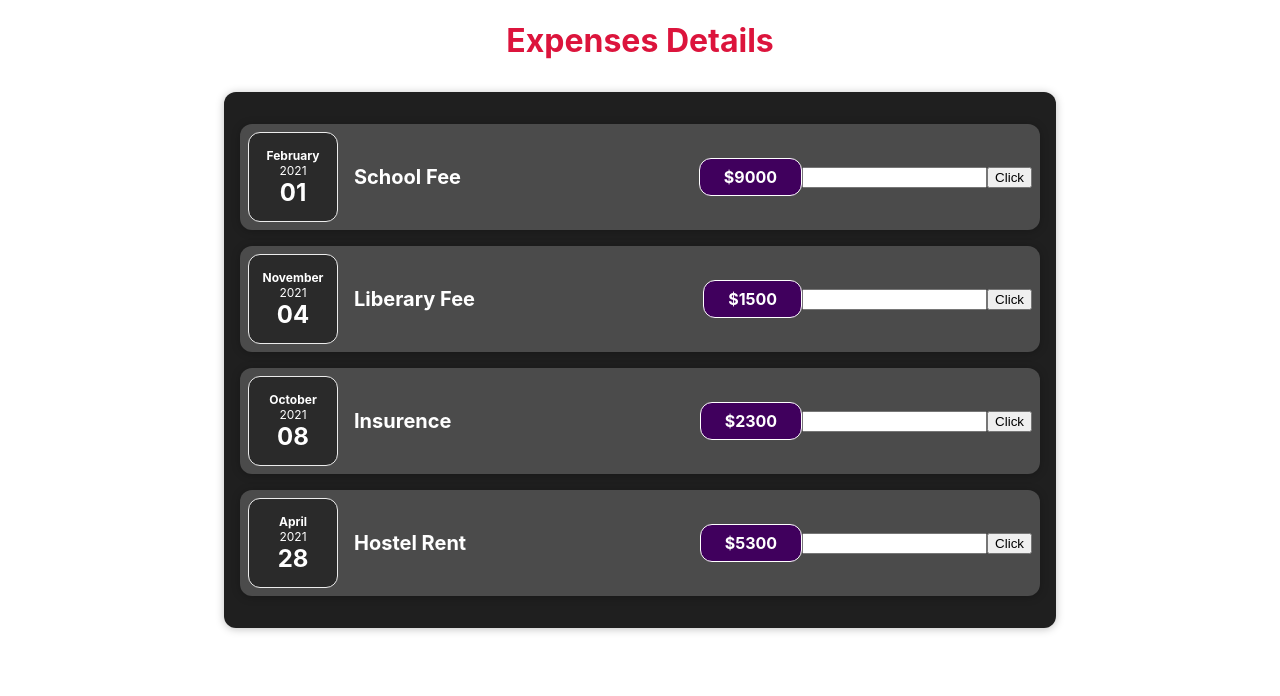
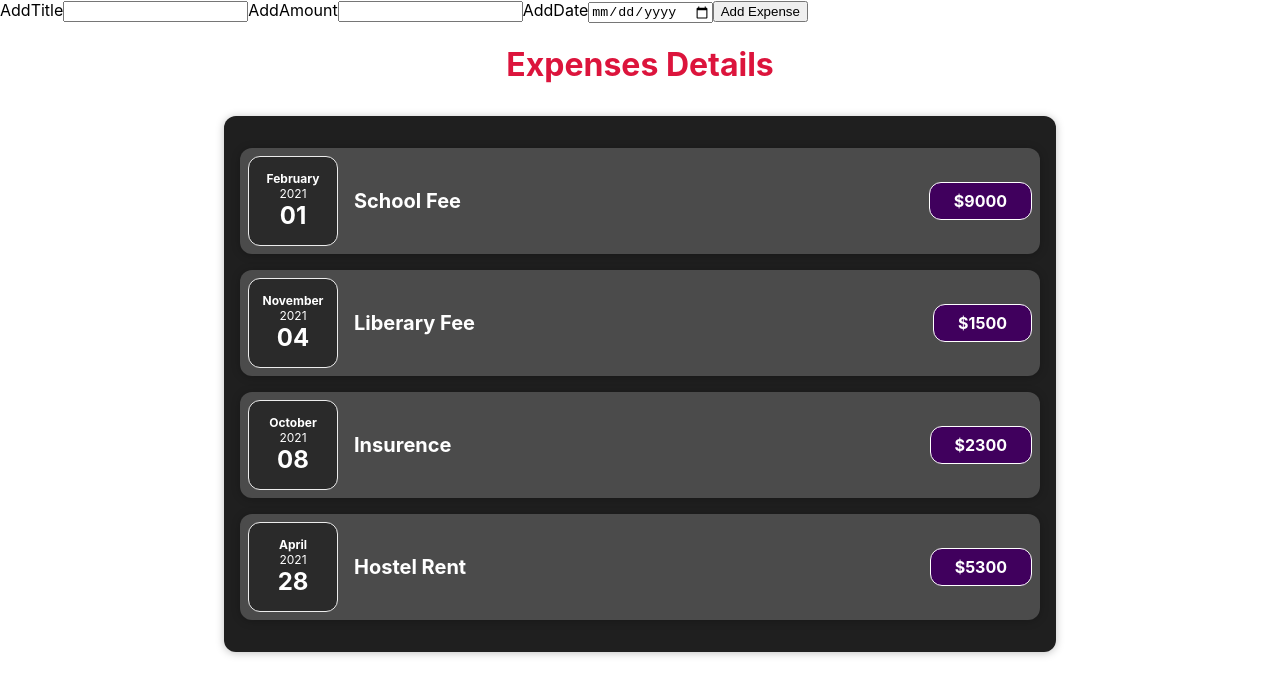
Before and after one commit to Dadhimukh/Expenses_Tracker_Project-react, a React (Create React App) app: page / in a window 1280 px wide. Shown: the top 696 px of the page. Built offline with nearby package versions, Linux system fonts and the light colour scheme.

Commit message:
sending data from child to parent

```diff
--- a/src/App.js
+++ b/src/App.js
@@ -4,42 +4,49 @@ import './App.css';
 
 import Expenses from './Components/Expenses/Expenses';
 
+import NewExpense from './Components/NewExpense/NewExpense';
+
 const App = () => {
 
   let expense = [
     {
-      id : 1,
-      date  : new Date(2021 , 1, 1),
-      title : "School Fee",
-      amout : 9000
+      id: 1,
+      date: new Date(2021, 1, 1),
+      title: "School Fee",
+      amout: 9000
     },
     {
-      id : 1,
-      date  : new Date(2021 , 10, 4),
-      title : "Liberary Fee",
-      amout : 1500
+      id: 1,
+      date: new Date(2021, 10, 4),
+      title: "Liberary Fee",
+      amout: 1500
     },
     {
-      id : 1,
-      date  : new Date(2021 , 9, 8),
-      title : "Insurence",
-      amout : 2300
+      id: 1,
+      date: new Date(2021, 9, 8),
+      title: "Insurence",
+      amout: 2300
     },
     {
-      id : 1,
-      date  : new Date(2021 , 3, 28),
-      title : "Hostel Rent",
-      amout : 5300
+      id: 1,
+      date: new Date(2021, 3, 28),
+      title: "Hostel Rent",
+      amout: 5300
     }
   ]
+
+  const dataFromExpenseHandler = (allNewData) => {
+    console.log(allNewData);
+  }
 
 
   return (
     <div>
-        <h1 className="ExpensesHeading">Expenses Details</h1>
-          <Expenses item={expense} />
+      <NewExpense dataFromExpense={dataFromExpenseHandler} />
+      <h1 className="ExpensesHeading">Expenses Details</h1>
+      <Expenses item={expense} />
     </div>
-    );
+  );
 }
 
 export default App;
--- a/src/Components/Expenses/ExpenseItem.js
+++ b/src/Components/Expenses/ExpenseItem.js
@@ -9,25 +9,25 @@ import Card from '../UI/Card';
 
 const ExpenseItem = (props) => {
 
-      const [newTitle, setNewTitle] = useState("");
+      // const [newTitle, setNewTitle] = useState("");
 
-      const [title, setTitle] = useState(props.title);
+      // const [title, setTitle] = useState(props.title);
 
-      const clickHandler = () =>{
-            setTitle(newTitle);
-      }
+      // const clickHandler = () =>{
+      //       setTitle(newTitle);
+      // }
 
-      const changeHandler = (event) =>{
-            setNewTitle(event.target.value);
-      }
+      // const changeHandler = (event) =>{
+      //       setNewTitle(event.target.value);
+      // }
 
       return(
             <Card className="expense-item">
                   <ExpenseDate date={props.date}/>
-                  <div className="expense-item__description"><h2>{ title }</h2></div>
+                  <div className="expense-item__description"><h2>{ props.title }</h2></div>
                   <div className="expense-item__price">${ props.amount}</div>
-                  <input type="text" value={newTitle} onChange={changeHandler}></input>
-                  <button onClick={clickHandler}>Click</button>
+                  {/* <input type="text" value={newTitle} onChange={changeHandler}></input>
+                  <button onClick={clickHandler}>Click</button> */}
             </Card>
       );
 };
--- /dev/null
+++ b/src/Components/NewExpense/ExpenseForm.js
@@ -0,0 +1,59 @@
+import React, { useState } from "react";
+
+const ExpenseForm = (props) => {
+
+  const [newTitle, setNewTitle] = useState("");
+  const [newAmount, setNewAmount] = useState("");
+  const [newDate, setNewDate] = useState("");
+
+  const titleUpdateHandler = (event) => {
+    setNewTitle(event.target.value);
+  }
+  const amountUpdateHandler = (event) => {
+    setNewAmount(event.target.value);
+  }
+  const dateUpdateHandler = (event) => {
+    setNewDate(event.target.value);
+  }
+
+  const submitFormHandler = (event) => {
+    event.preventDefault();
+
+    const newExpenseFormData = {
+      title: newTitle,
+      amount: newAmount,
+      date: new Date(newDate)
+    }
+    props.expenseFormData(newExpenseFormData);
+
+    console.log(newExpenseFormData);
+    setNewTitle("")
+    setNewAmount("")
+    setNewDate('')
+  }
+
+
+
+
+  return (
+
+    <form onSubmit={submitFormHandler}>
+      <div>
+        <label>AddTitle</label>
+        <input type="text" onChange={titleUpdateHandler} value={newTitle} />
+
+        <label>AddAmount</label>
+        <input type="number" onChange={amountUpdateHandler} value={newAmount} />
+
+        <label>AddDate</label>
+        <input type="date" onChange={dateUpdateHandler} value={newDate} />
+
+        <button type="submit">Add Expense</button>
+
+
+      </div>
+    </form>
+  );
+}
+
+export default ExpenseForm;
--- /dev/null
+++ b/src/Components/NewExpense/NewExpense.js
@@ -0,0 +1,25 @@
+import React from "react";
+
+import ExpenseForm from "./ExpenseForm";
+
+const NewExpense = (props) => {
+
+  const formDataHandler = (dataFromExpenseFormjs) => {
+    const newExpenseFormData = {
+      ...dataFromExpenseFormjs,
+      id: Math.random().toString()
+    }
+    props.dataFromExpense(newExpenseFormData);
+
+    console.log(newExpenseFormData);
+  }
+
+
+  return (
+    <>
+      <ExpenseForm expenseFormData={formDataHandler} />
+    </>
+  );
+}
+
+export default NewExpense;
```
